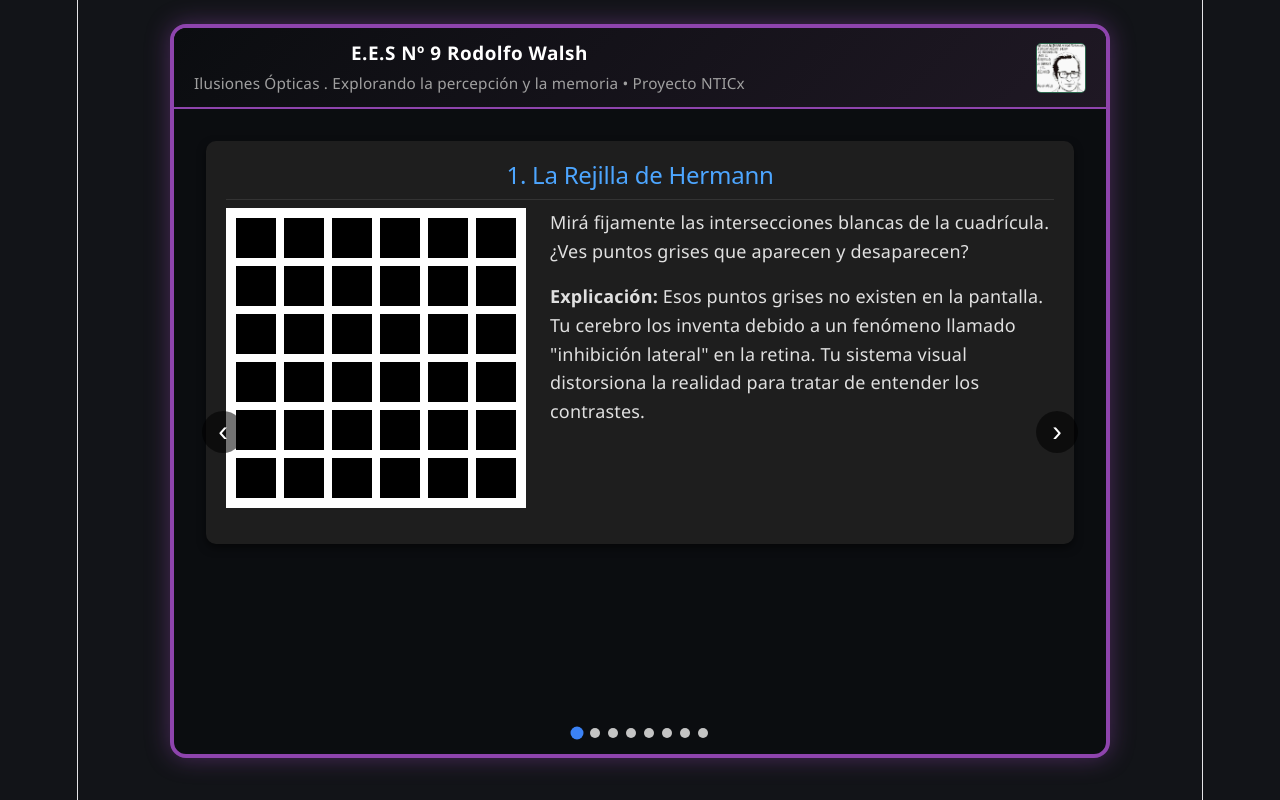
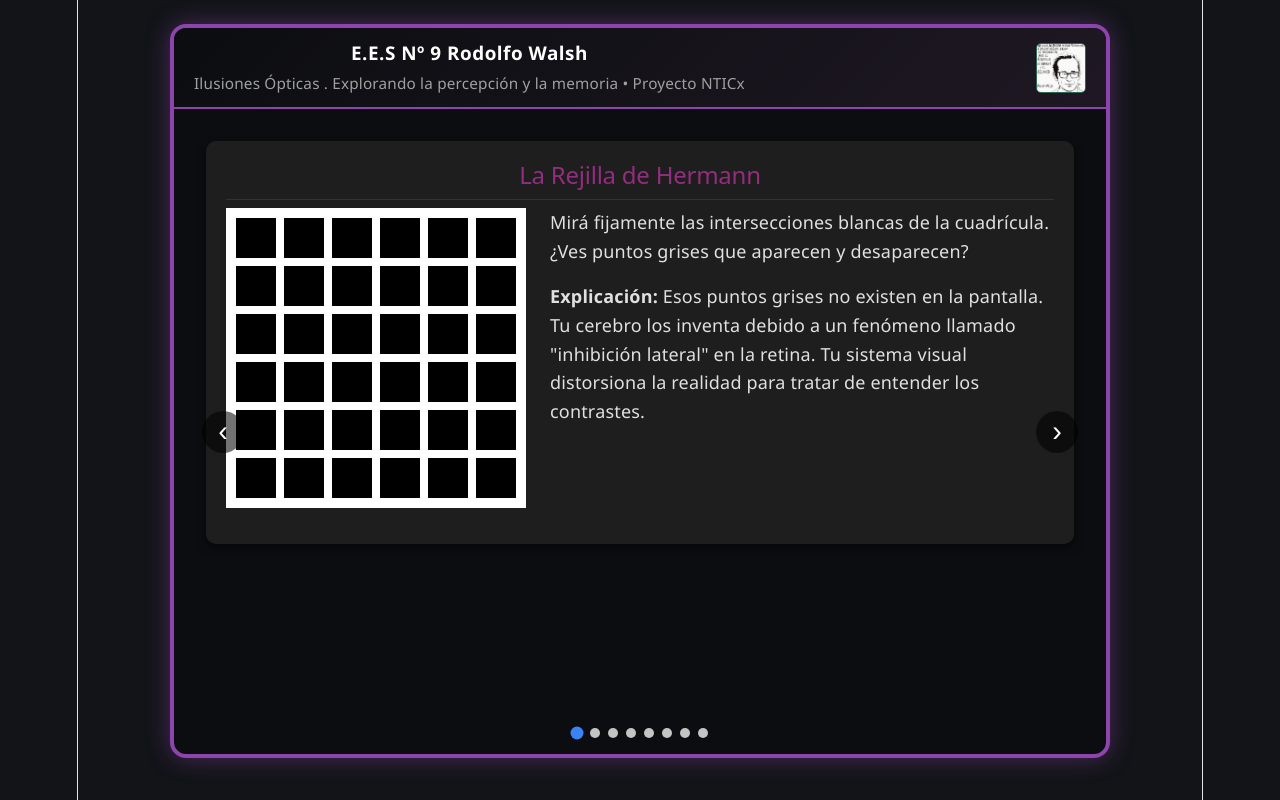
Before and after one commit to M-Olson-start/Rodolfo-Walsh-Feria-Institucional-2026, a React (Vite) app in the folder wlash/: page / in a window 1280 px wide. Built offline with nearby package versions, Linux system fonts and the light colour scheme.

Commit message:
detalles de colores se corrigieron en los slides 100, 101 y 102. Se cambió el título del slide 100.

```diff
--- a/wlash/src/components/Slide100.css
+++ b/wlash/src/components/Slide100.css
@@ -24,7 +24,7 @@
 }
 
 .card h2 {
-  color: #4da6ff;
+  color: #530442;
   border-bottom: 1px solid #333;
   padding-bottom: 10px;
   text-align: center;
--- a/wlash/src/components/Slide100.jsx
+++ b/wlash/src/components/Slide100.jsx
@@ -4,7 +4,7 @@ export default function Slide100() {
   return (
     <div className="container">
       <div className="card">
-        <h2>1. La Rejilla de Hermann</h2>
+        <h2>La Rejilla de Hermann</h2>
 
         <div className="hermann-wrapper">
           {Array.from({ length: 36 }).map((_, n) => (
--- a/wlash/src/components/Slide101.css
+++ b/wlash/src/components/Slide101.css
@@ -22,7 +22,7 @@
 }
 
 .card h2 {
-  color: #4da6ff;
+  color: #530442;
   border-bottom: 1px solid #333;
   padding-bottom: 10px;
 }
--- a/wlash/src/components/Slide102.css
+++ b/wlash/src/components/Slide102.css
@@ -22,7 +22,7 @@
 }
 
 .card h2 {
-  color: #4da6ff;
+  color: #942d7e;
   border-bottom: 1px solid #333;
   padding-bottom: 10px;
 }
```
